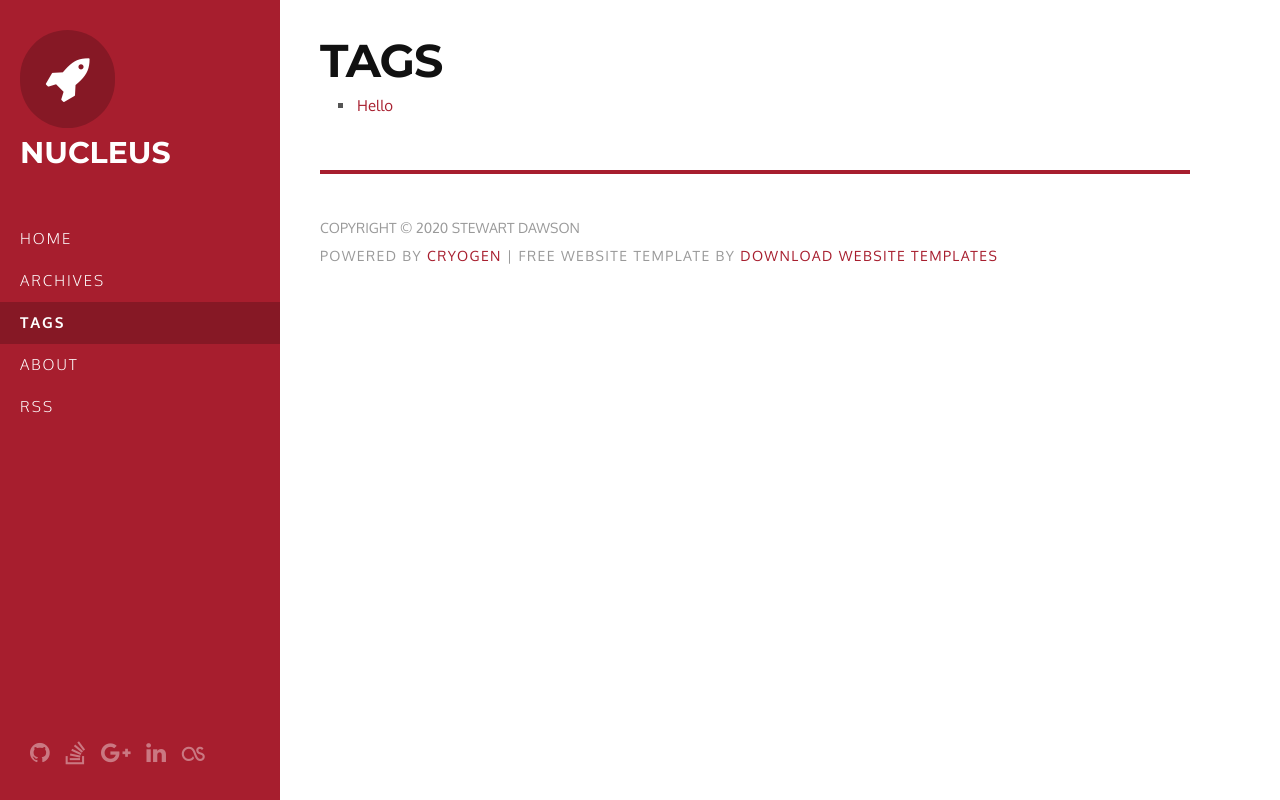
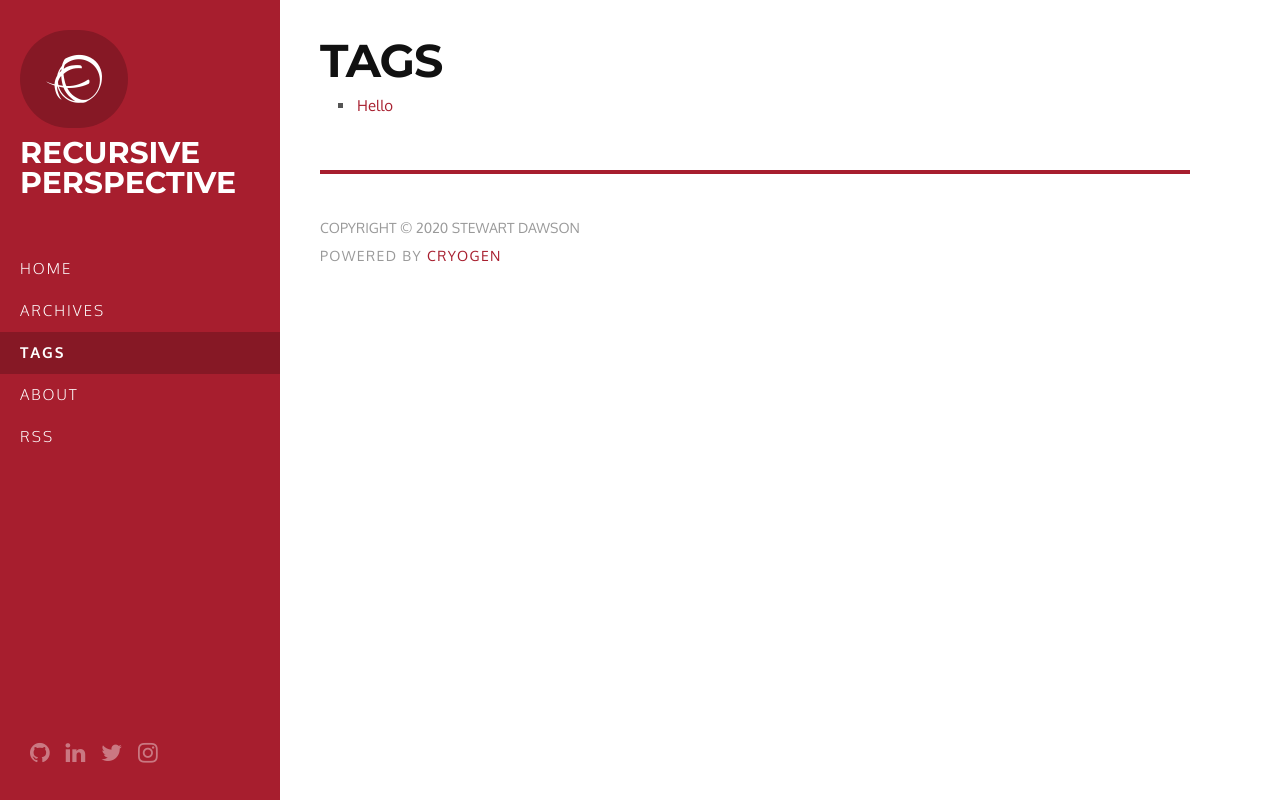
Before and after one commit to stewartdawson/stewartdawson.github.io, a plain HTML site: page tags.html in a window 1280 px wide. Drawn offline with nearby package versions, Linux system fonts and the light colour scheme.

Commit message:
updating theme template

```diff
--- a/cryogen.xml
+++ b/cryogen.xml
@@ -1 +1 @@
-<?xml version="1.0" encoding="UTF-8"?><rss version="2.0" xmlns:atom="http://www.w3.org/2005/Atom"><channel><atom:link href="http://stewartdawson.github.io/" rel="self" type="application/rss+xml"/><title>Recursive Perspective</title><link>http://stewartdawson.github.io/</link><description>Fat Tailed Recurssion</description><lastBuildDate>Thu, 03 Sep 2020 17:19:44 +0100</lastBuildDate><generator>clj-rss</generator></channel></rss>
+<?xml version="1.0" encoding="UTF-8"?><rss version="2.0" xmlns:atom="http://www.w3.org/2005/Atom"><channel><atom:link href="http://stewartdawson.github.io/" rel="self" type="application/rss+xml"/><title>Recursive Perspective</title><link>http://stewartdawson.github.io/</link><description>Fat Tailed Recurssion</description><lastBuildDate>Thu, 03 Sep 2020 18:23:52 +0100</lastBuildDate><generator>clj-rss</generator></channel></rss>
--- a/feed.xml
+++ b/feed.xml
@@ -1 +1 @@
-<?xml version="1.0" encoding="UTF-8"?><rss version="2.0" xmlns:atom="http://www.w3.org/2005/Atom"><channel><atom:link href="http://stewartdawson.github.io/" rel="self" type="application/rss+xml"/><title>Recursive Perspective</title><link>http://stewartdawson.github.io/</link><description>Fat Tailed Recurssion</description><lastBuildDate>Thu, 03 Sep 2020 17:19:44 +0100</lastBuildDate><generator>clj-rss</generator><item><guid>http://stewartdawson.github.io/posts-output/2020-09-03-hello-world</guid><link>http://stewartdawson.github.io/posts-output/2020-09-03-hello-world</link><title>Hello World!</title><description>Hello World!Got to start somewhere.</description><pubDate>Thu, 03 Sep 2020 00:00:00 +0100</pubDate></item></channel></rss>
+<?xml version="1.0" encoding="UTF-8"?><rss version="2.0" xmlns:atom="http://www.w3.org/2005/Atom"><channel><atom:link href="http://stewartdawson.github.io/" rel="self" type="application/rss+xml"/><title>Recursive Perspective</title><link>http://stewartdawson.github.io/</link><description>Fat Tailed Recurssion</description><lastBuildDate>Thu, 03 Sep 2020 18:23:52 +0100</lastBuildDate><generator>clj-rss</generator><item><guid>http://stewartdawson.github.io/posts-output/2020-09-03-hello-world</guid><link>http://stewartdawson.github.io/posts-output/2020-09-03-hello-world</link><title>Hello World!</title><description>Hello World!Got to start somewhere.</description><pubDate>Thu, 03 Sep 2020 00:00:00 +0100</pubDate></item></channel></rss>
--- a/tags.html
+++ b/tags.html
@@ -24,7 +24,7 @@
     <link href="/css/reset.css" rel="stylesheet" type="text/css" />
     <link href="/css/style.css" rel="stylesheet" type="text/css" />
     <link href="/css/typography.css" rel="stylesheet" type="text/css" />
-    <link href="//maxcdn.bootstrapcdn.com/font-awesome/4.2.0/css/font-awesome.min.css" rel="stylesheet">
+    <link href="//maxcdn.bootstrapcdn.com/font-awesome/4.7.0/css/font-awesome.min.css" rel="stylesheet">
     <link rel="stylesheet" href="//cdnjs.cloudflare.com/ajax/libs/highlight.js/9.7.0/styles/tomorrow-night-eighties.min.css">
     <!--[if lt IE 9]><script src="http://html5shiv.googlecode.com/svn/trunk/html5.js"></script><![endif]-->
 </head>
@@ -34,8 +34,8 @@
 
     <p id="logo">
         <a title="Recursive Perspective" href="/">
-            <span class="fa fa-rocket"></span>
-            <span class="text">Nucleus</span>
+            <span class="fa fa-ravelry"></span>
+            <span class="text">Recursive Perspective</span>
         </a>
     </p>
 
@@ -60,11 +60,10 @@
 
     <div id="socialmedia" class="clearfix">
         <ul>
-            <li><a title="GitHub" href="./" rel="external"><span class="fa fa-github"></span></a></li>
-            <li><a title="Stack Overflow" href="./" rel="external"><span class="fa fa-stack-overflow"></span></a></li>
-            <li><a title="Google+" href="./" rel="external"><span class="fa fa-google-plus"></span></a></li>
-            <li><a title="LinkedIn" href="./" rel="external"><span class="fa fa-linkedin"></span></a></li>
-            <li><a title="Last.fm" href="./" rel="external"><span class="fa fa-lastfm"></span></a></li>
+            <li><a title="GitHub" href="https://github.com/stewartdawson" rel="external"><span class="fa fa-github"></span></a></li>
+            <li><a title="LinkedIn" href="https://www.linkedin.com/in/stewart-dawson-b043b169/" rel="external"><span class="fa fa-linkedin"></span></a></li>
+            <li><a title="Twitter" href="https://twitter.com/stewartdawson" rel="external"><span class="fa fa-twitter"></span></a></li>
+            <li><a title="Instagram" href="https://www.instagram.com/stewart.dawson/" rel="external"><span class="fa fa-instagram"></span></a></li>
         </ul>
     </div>
 
@@ -86,7 +85,7 @@
 
 <hr/>
 <div id="footercont" class="clearfix">Copyright &copy; 2020 Stewart Dawson
-    <p>Powered by <a href="http://cryogenweb.org">Cryogen</a> | Free Website Template by <a title="free website templates" href="http://www.downloadwebsitetemplates.co.uk" rel="external">Download Website Templates</a></p>
+    <p>Powered by <a href="http://cryogenweb.org">Cryogen</a></p>
 
 </div>
 </div>
```
Also changed, not shown: archives.html (+8 -9 lines), authors-output/Stewart Dawson.html (+8 -9 lines), index.html (+8 -9 lines), pages-output/about.html (+8 -9 lines), pages-output/another-page.html (+8 -9 lines), posts-output/2020-09-03-hello-world.html (+8 -9 lines), tags-output/Hello.html (+8 -9 lines).
